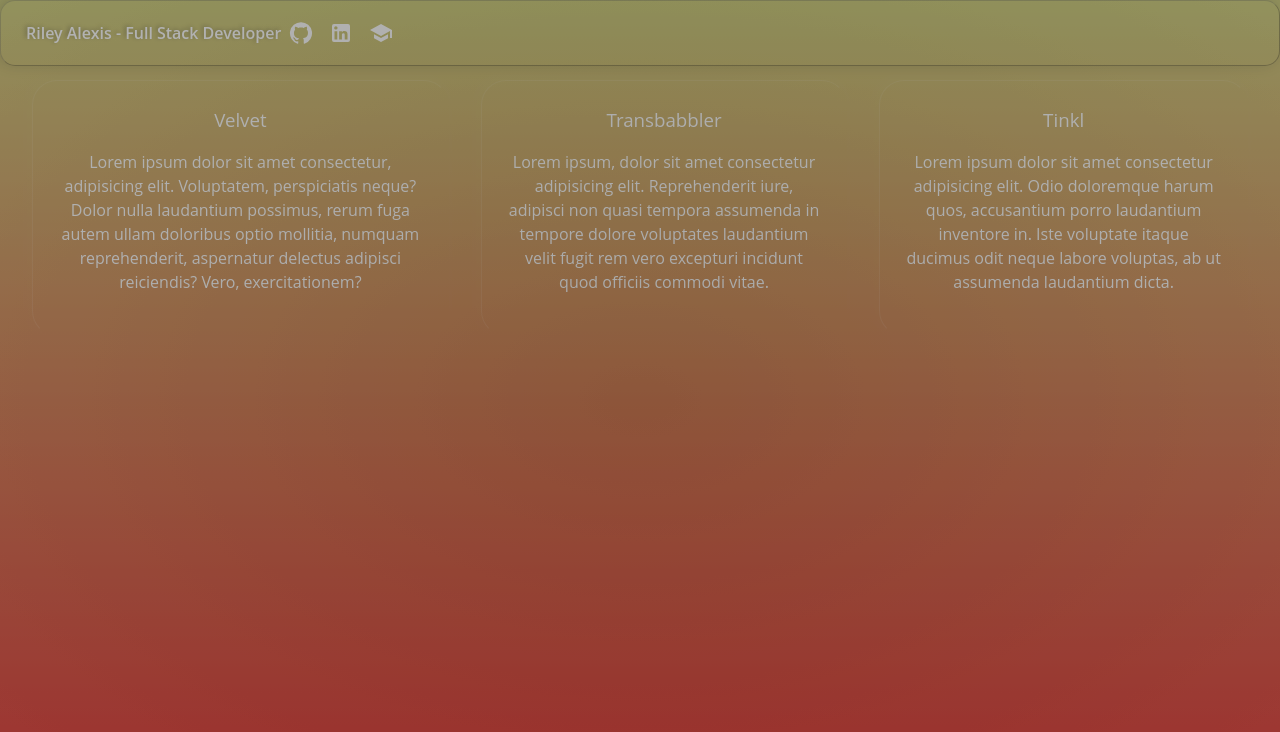
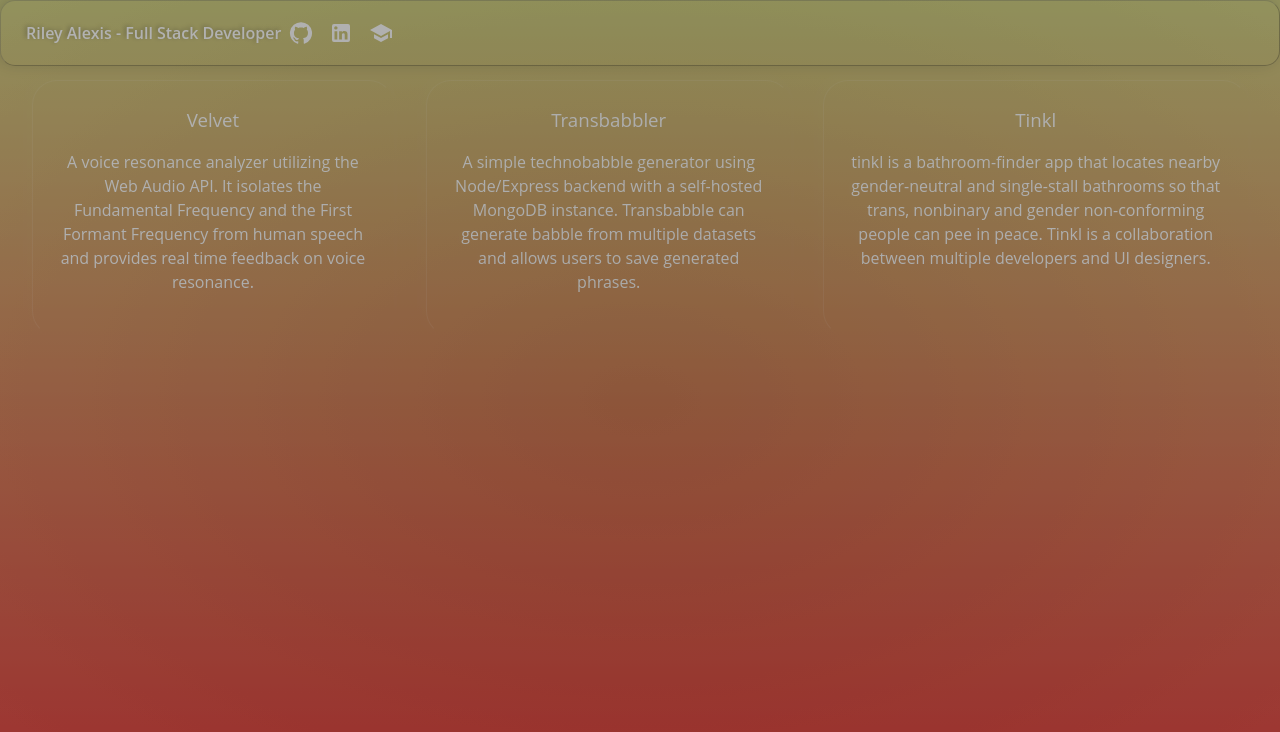
Before and after one commit to RileyAlexis/portfolio3, a React (Vite) app: page / in a window 1280 px wide. Shown: the top 732 px of the page. Built offline with nearby package versions, Linux system fonts and the light colour scheme.

Commit message:
added descriptions

```diff
--- a/src/components/AppList.tsx
+++ b/src/components/AppList.tsx
@@ -4,16 +4,34 @@ export const AppList: React.FC = () => {
     return (
         <div className="appListContainer">
             <Card>
-                <h3>Velvet</h3>
-                <p>Lorem ipsum dolor sit amet consectetur, adipisicing elit. Voluptatem, perspiciatis neque? Dolor nulla laudantium possimus, rerum fuga autem ullam doloribus optio mollitia, numquam reprehenderit, aspernatur delectus adipisci reiciendis? Vero, exercitationem?</p>
+                <a onClick={() => window.open('https://velvet.rileyalexis.com', '_blank')} style={{ cursor: 'pointer' }}>
+                    <h3>Velvet</h3>
+                    <p>
+                        A voice resonance analyzer utilizing the Web Audio API. It isolates the Fundamental Frequency and the First Formant Frequency from
+                        human speech and provides real time feedback on voice resonance.
+                    </p>
+                </a>
+            </Card>
+
+            <Card>
+                <a onClick={() => window.open('https://transphasic.asuscomm.com', '_blank')} style={{ cursor: 'pointer' }}>
+
+                    <h3>Transbabbler</h3>
+                    <p>
+                        A simple technobabble generator using Node/Express backend with a self-hosted MongoDB instance. Transbabble can generate
+                        babble from multiple datasets and allows users to save generated phrases.
+                    </p>
+                </a>
             </Card>
             <Card>
-                <h3>Transbabbler</h3>
-                <p>Lorem ipsum, dolor sit amet consectetur adipisicing elit. Reprehenderit iure, adipisci non quasi tempora assumenda in tempore dolore voluptates laudantium velit fugit rem vero excepturi incidunt quod officiis commodi vitae.</p>
-            </Card>
-            <Card>
-                <h3>Tinkl</h3>
-                <p>Lorem ipsum dolor sit amet consectetur adipisicing elit. Odio doloremque harum quos, accusantium porro laudantium inventore in. Iste voluptate itaque ducimus odit neque labore voluptas, ab ut assumenda laudantium dicta.</p>
+                <a onClick={() => window.open('https://tinkl.app', '_blank')} style={{ cursor: 'pointer' }}>
+                    <h3>Tinkl</h3>
+                    <p>
+                        tinkl is a bathroom-finder app that locates nearby gender-neutral and single-stall bathrooms so that trans,
+                        nonbinary and gender non-conforming people can pee in peace. Tinkl is a collaboration between multiple developers
+                        and UI designers.
+                    </p>
+                </a>
             </Card>
         </div>
     )
```
